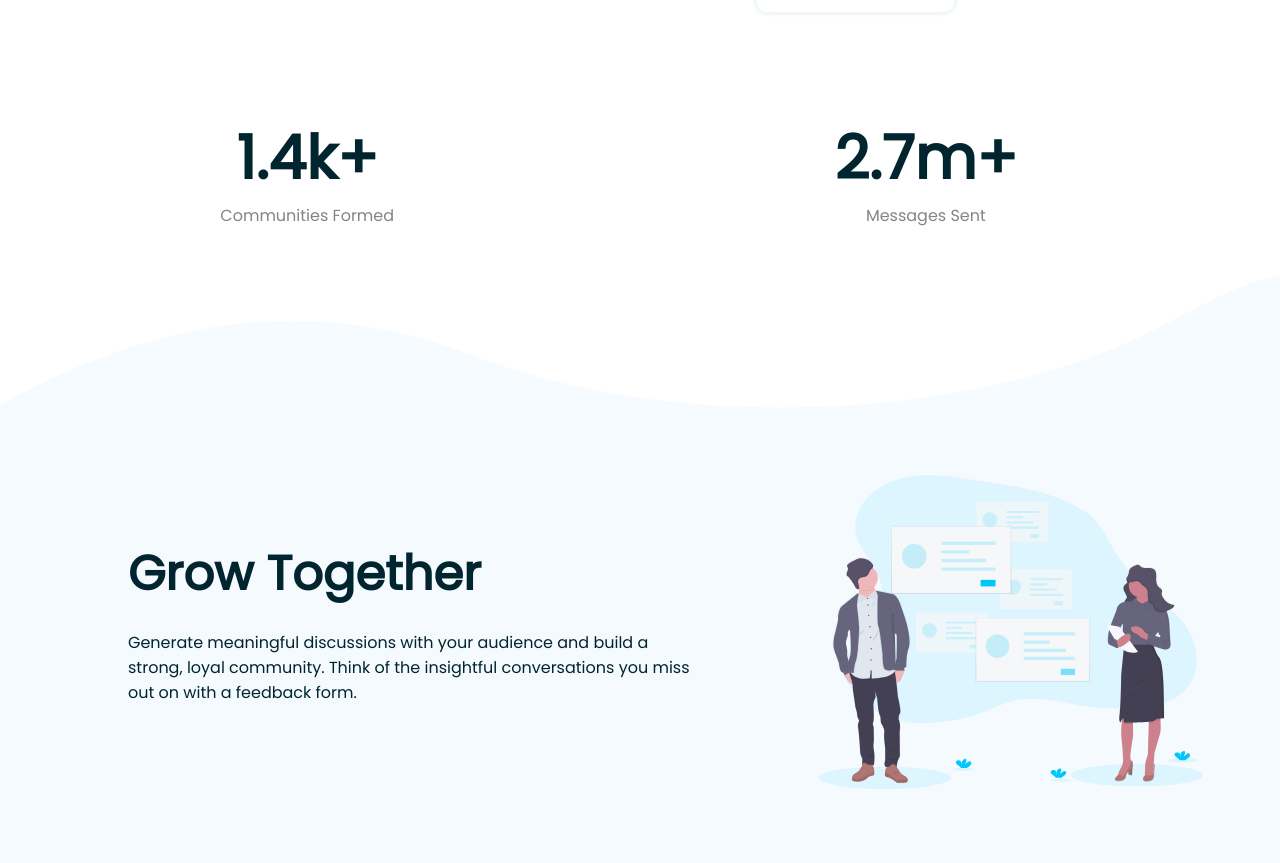
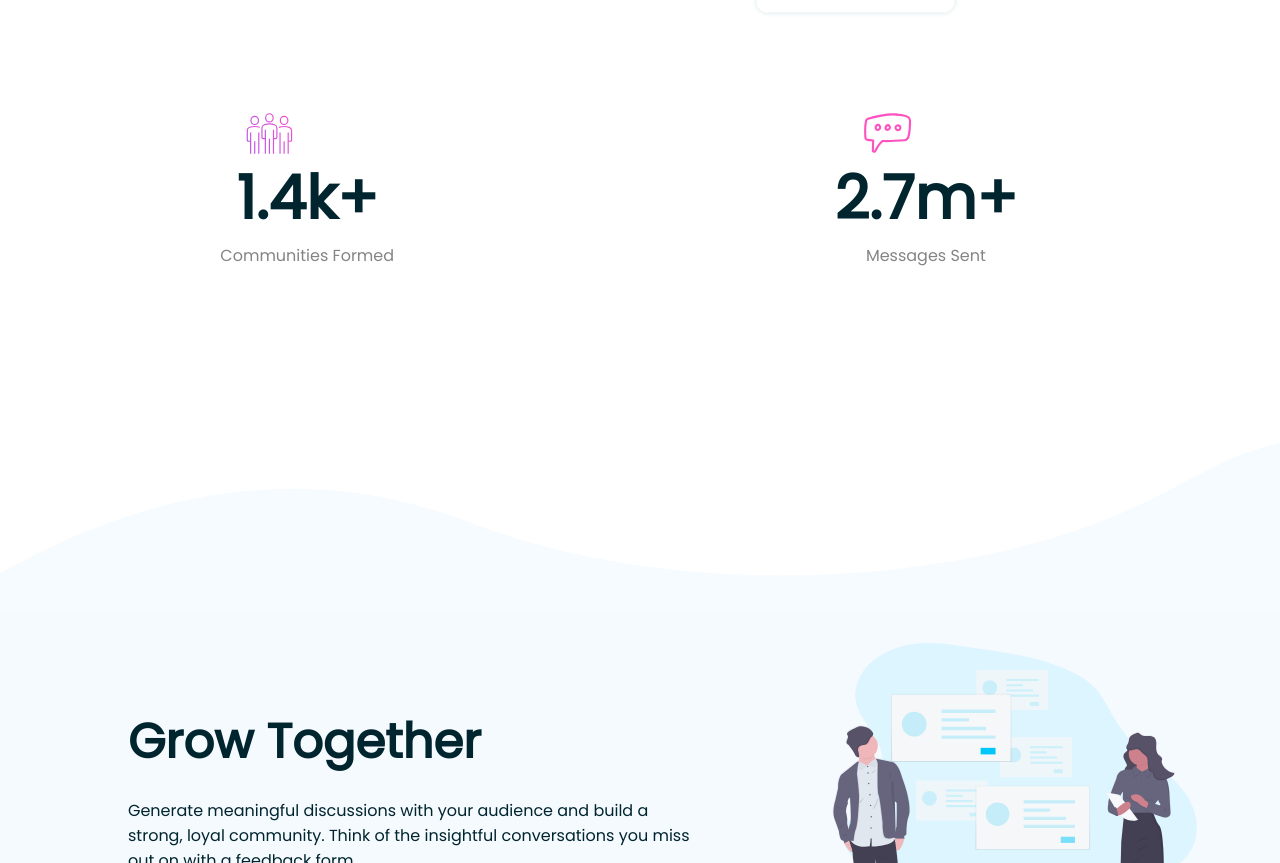
Before and after one commit to szecsik/huddle, a plain HTML site: page index.html in a window 1280 px wide. Shown: the part 1012-1875 px from the top of the page. Drawn offline with Linux system fonts and the light colour scheme.

Commit message:
small images

```diff
--- a/index.html
+++ b/index.html
@@ -50,12 +50,15 @@
 
 <section class="numbers">
 
-<div class="number"><h1>1.4k+</h1>
+<div class="number">
+  <img src="images/icon-communities.svg" class="smallimg">
+  <h1>1.4k+</h1>
+
   <p>Communities Formed</p>
 
 </div>
 <div class="number">
-
+  <img src="images/icon-messages.svg" class="smallimg">
   <h1>2.7m+</h1>
     <p>Messages Sent</p>
 
--- a/style.css
+++ b/style.css
@@ -254,15 +254,29 @@ width: 80%;
 }
 
 .numbers{
-	margin:3% 0 2% 0;
+	margin:10% 0 2% 0;
 }
 
 .number{
-
+	position:relative;
 	width: 48%;
 	display: inline-block;
 	text-align: center;
 	font-family: 'Poppins',bold;
+
+}
+
+.number:not(:last-child){
+	margin-bottom: 10%;
+}
+
+.smallimg{
+
+position: absolute;
+    top: -30%;
+    left: 40%;
+
+
 }
 
 .number h1{
@@ -270,6 +284,7 @@ width: 80%;
 	margin-bottom: 0;
 	color: hsl(192, 100%, 9%);
 	font-weight: 700;
+	margin-top: 0;
 }
 
 .number p{
```
